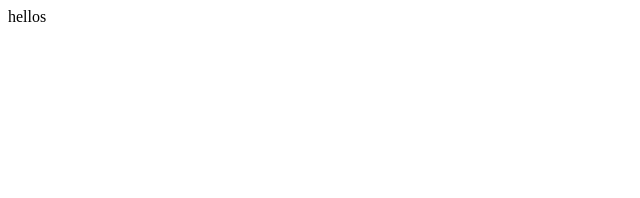
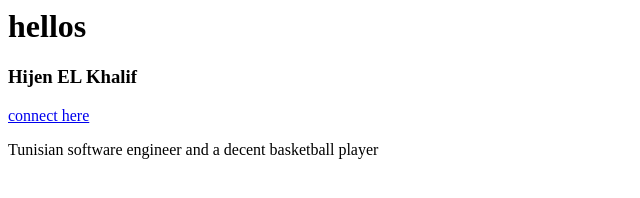
Before and after one commit to softchris/sample-repo, a plain HTML site: page index.html in a window 1280 px wide. Shown: the whole page, without its empty margins (0-640 px from the left). Drawn offline with Linux system fonts and the light colour scheme.

Commit message:
connecting as hijenhek

```diff
--- a/index.html
+++ b/index.html
@@ -1,5 +1,11 @@
 <html>
   <body>
-    hellos
+    <h1>hellos</h1>
+
+  <div>
+    <h3>Hijen EL Khalif</h3>
+    <a href="hijenhek.github.io"> connect here </a>
+    <p> Tunisian software engineer and a decent basketball player </p>
+  </div>
   </body>
 </html>
```
